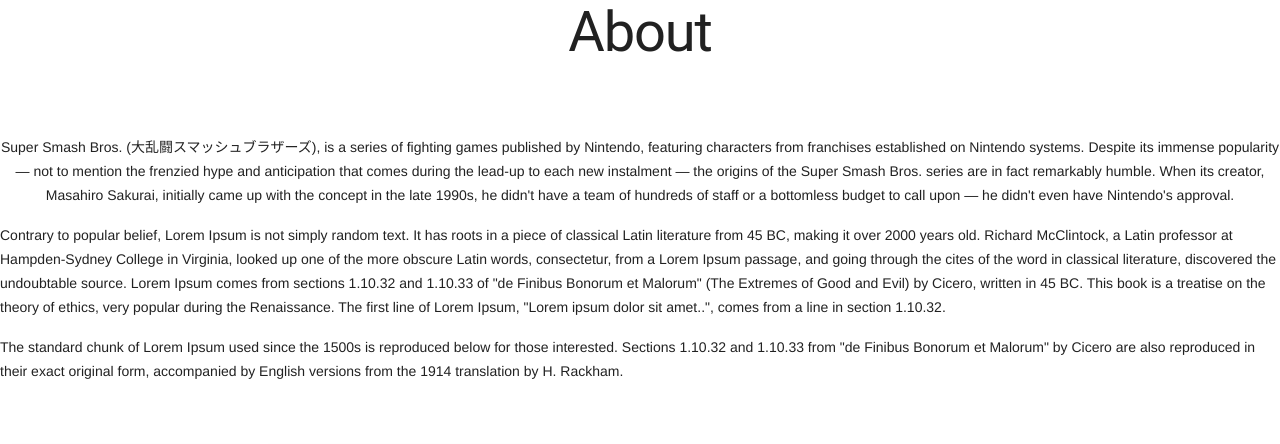
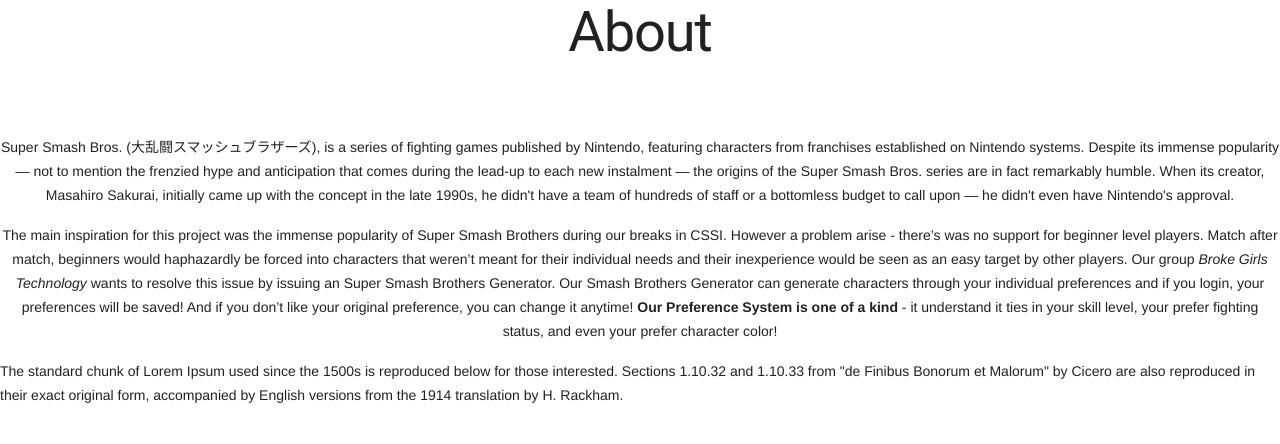
Before and after one commit to Georgie99/CSSI-Project, a Python web app: template templates/about.html in a window 1280 px wide. Shown: the part 149-593 px from the top of the page. Run offline with Jinja, Linux system fonts and the light colour scheme; the template is opened without the code that fills it, so the values that code supplies are empty.

Commit message:
added additional paragraph

```diff
--- a/templates/about.html
+++ b/templates/about.html
@@ -60,7 +60,7 @@
 <br>
 <br>
 <p align="center">Super Smash Bros. (大乱闘スマッシュブラザーズ),  is a series of fighting games published by Nintendo, featuring characters from franchises established on Nintendo systems. Despite its immense popularity — not to mention the frenzied hype and anticipation that comes during the lead-up to each new instalment — the origins of the Super Smash Bros. series are in fact remarkably humble. When its creator, Masahiro Sakurai, initially came up with the concept in the late 1990s, he didn't have a team of hundreds of staff or a bottomless budget to call upon — he didn't even have Nintendo's approval.</p>
-<p>Contrary to popular belief, Lorem Ipsum is not simply random text. It has roots in a piece of classical Latin literature from 45 BC, making it over 2000 years old. Richard McClintock, a Latin professor at Hampden-Sydney College in Virginia, looked up one of the more obscure Latin words, consectetur, from a Lorem Ipsum passage, and going through the cites of the word in classical literature, discovered the undoubtable source. Lorem Ipsum comes from sections 1.10.32 and 1.10.33 of "de Finibus Bonorum et Malorum" (The Extremes of Good and Evil) by Cicero, written in 45 BC. This book is a treatise on the theory of ethics, very popular during the Renaissance. The first line of Lorem Ipsum, "Lorem ipsum dolor sit amet..", comes from a line in section 1.10.32.</p>
+<p align="center">The main inspiration for this project was the immense popularity of Super Smash Brothers during our breaks in CSSI. However a problem arise - there’s was no support for beginner level players. Match after match, beginners would haphazardly be forced into characters that weren’t meant for their individual needs and their inexperience would be seen as an easy target by other players. Our group <i>Broke Girls Technology</i> wants to resolve this issue by issuing an Super Smash Brothers Generator. Our Smash Brothers Generator can generate characters through your individual preferences and if you login, your preferences will be saved! And if you don’t like your original preference, you can change it anytime! <b>Our Preference System is one of a kind</b> - it understand it ties in your skill level, your prefer fighting status, and even your prefer character color!</p>
 
 <p>The standard chunk of Lorem Ipsum used since the 1500s is reproduced below for those interested. Sections 1.10.32 and 1.10.33 from "de Finibus Bonorum et Malorum" by Cicero are also reproduced in their exact original form, accompanied by English versions from the 1914 translation by H. Rackham.</p>
 <br>
```
